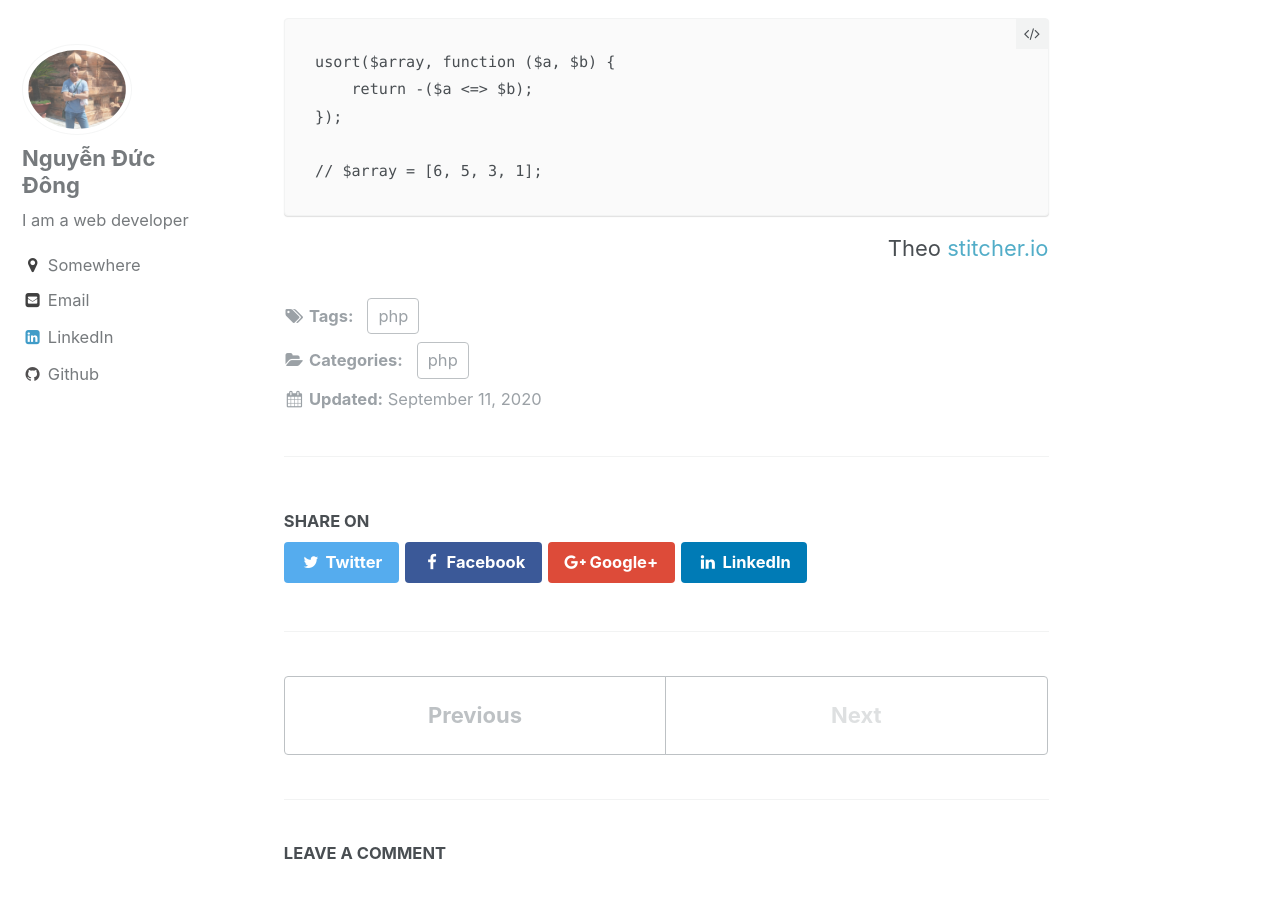
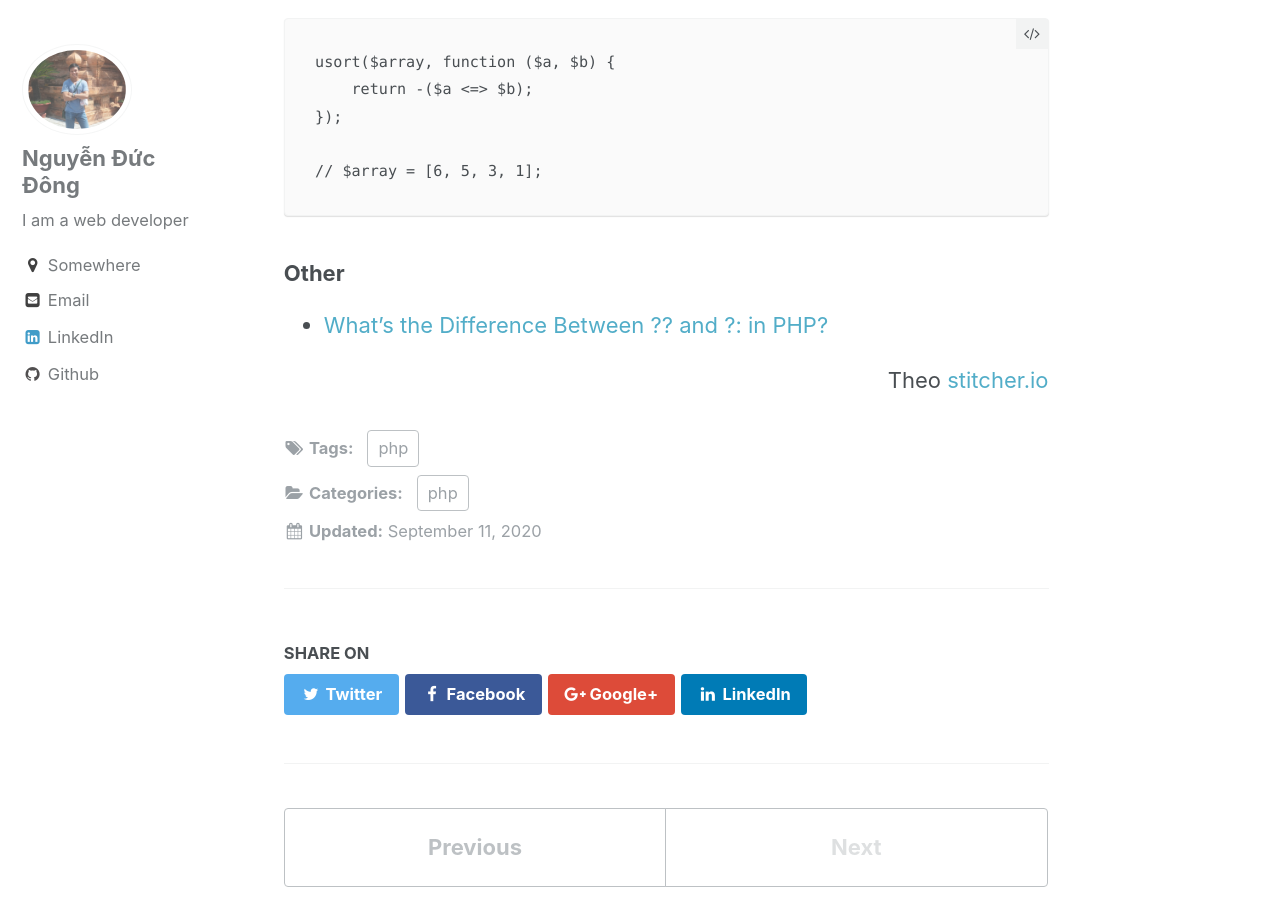
Before and after one commit to ducdongmg/ducdongmg.github.io, a Jekyll site: the page built from _posts/2020-09-11-shorthand-comparisons-in-php.md, in a window 1280 px wide and 900 px high, scrolled down 9344 px. Built offline with Jekyll 4.4.1, drawn with Linux system fonts in a browser that asks for light colours; comment, search, counter and statistics services are not loaded.

Commit message:
update content

```diff
--- a/_posts/2020-09-11-shorthand-comparisons-in-php.md
+++ b/_posts/2020-09-11-shorthand-comparisons-in-php.md
@@ -207,7 +207,7 @@ Tất nhiên, so sánh ngày tháng chỉ là một ví dụ, nhưng là một v
 
 ### [#](#sort-functions) Sắp xếp các chức năng
 
-Một công dụng tuyệt vời cho toán tử này là sắp xếp các mảng. Có khá [nhiều cách](http://php.net/manual/en/array.sorting.php) để sắp xếp một mảng trong PHP và một số phương pháp này cho phép một hàm sắp xếp do người dùng xác định. Chức năng này có để so sánh hai yếu tố, và trở lại `1`, `0`hoặc `-1`dựa trên vị trí của họ.
+Một công dụng tuyệt vời cho toán tử này là sắp xếp các mảng. Có khá [nhiều cách](http://php.net/manual/en/array.sorting.php) để sắp xếp một mảng trong PHP và một số phương pháp này cho phép một hàm sắp xếp do người dùng xác định. Chức năng này có để so sánh hai yếu tố, và trở lại `1`, `0` hoặc `-1` dựa trên vị trí của họ.
 
 Một trường hợp sử dụng tuyệt vời cho người điều hành tàu vũ trụ!
 
@@ -227,4 +227,8 @@ Một trường hợp sử dụng tuyệt vời cho người điều hành tàu
 
     // $array = [6, 5, 3, 1];
 
+### Other
+ - [What's the Difference Between ?? and ?: in PHP?](https://www.designcise.com/web/tutorial/whats-the-difference-between-null-coalescing-operator-and-ternary-operator-in-php)
+
+
 <div style="text-align: right">Theo <a href="https://stitcher.io/blog/shorthand-comparisons-in-php">stitcher.io</a></div>
```
Also changed, not shown: _posts/2020-09-02-bookmark-link.md (line endings or trailing spaces).
